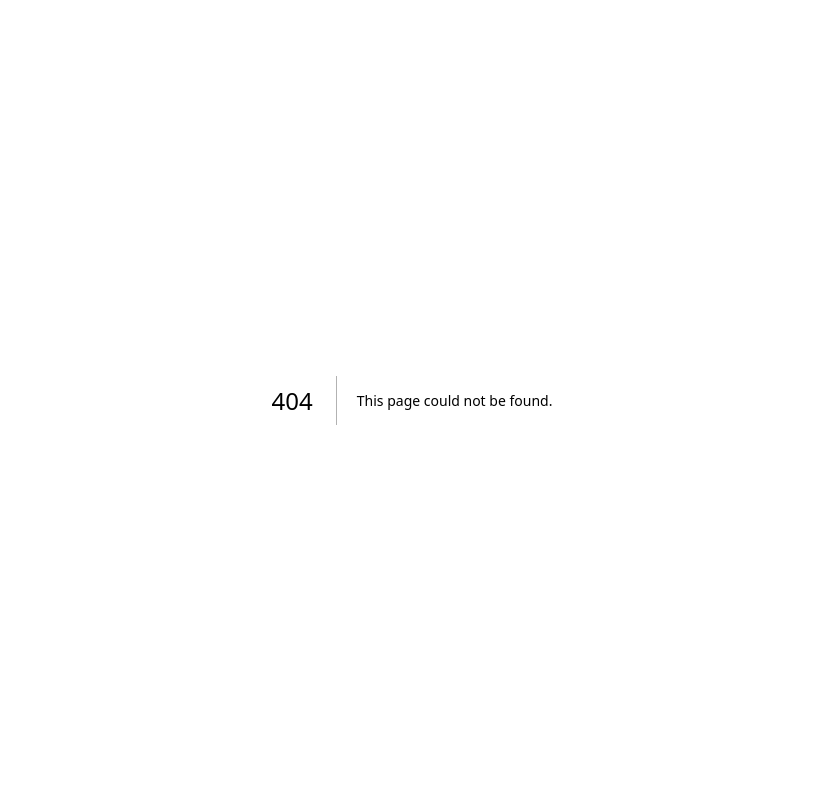
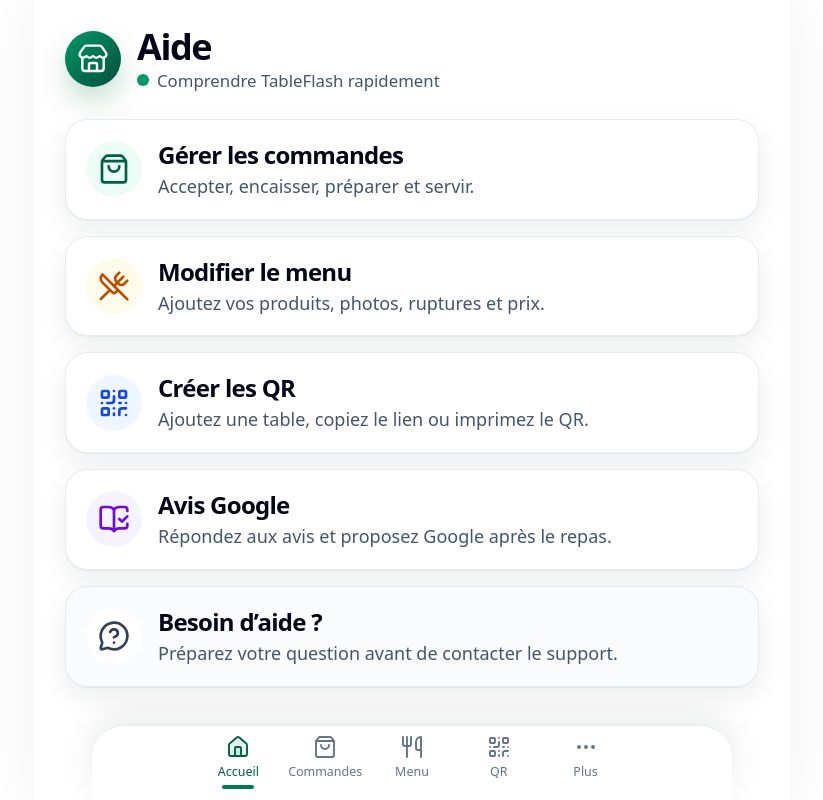
Before and after one commit to Loco66666/tableflash-final, a Next.js app: page /dashboard/help in a window 1280 px wide. Before the commit this address had no page. Shown: the whole page, without its empty margins (228-1051 px from the left). Built offline with nearby package versions, Linux system fonts and the light colour scheme.

Commit message:
Polish Plus cards and add help hub page

```diff
--- /dev/null
+++ b/src/app/dashboard/help/page.tsx
@@ -0,0 +1,66 @@
+import { BookOpenCheck, MessageCircleQuestion, QrCode, ShoppingBag, UtensilsCrossed } from "lucide-react";
+import { AppShell } from "@/components/layout/AppShell";
+import { PageHeader } from "@/components/layout/PageHeader";
+import { SectionCard } from "@/components/ui-custom/SectionCard";
+
+const helpItems = [
+  {
+    title: "Gérer les commandes",
+    subtitle: "Accepter, encaisser, préparer et servir.",
+    icon: ShoppingBag,
+    tone: "bg-emerald-50 text-emerald-800",
+  },
+  {
+    title: "Modifier le menu",
+    subtitle: "Ajoutez vos produits, photos, ruptures et prix.",
+    icon: UtensilsCrossed,
+    tone: "bg-amber-50 text-amber-700",
+  },
+  {
+    title: "Créer les QR",
+    subtitle: "Ajoutez une table, copiez le lien ou imprimez le QR.",
+    icon: QrCode,
+    tone: "bg-blue-50 text-blue-700",
+  },
+  {
+    title: "Avis Google",
+    subtitle: "Répondez aux avis et proposez Google après le repas.",
+    icon: BookOpenCheck,
+    tone: "bg-violet-50 text-violet-700",
+  },
+];
+
+export default function HelpPage() {
+  return (
+    <AppShell>
+      <PageHeader title="Aide" subtitle="Comprendre TableFlash rapidement" />
+
+      <section className="grid min-w-0 grid-cols-1 gap-4" aria-label="Aide TableFlash">
+        {helpItems.map((item) => {
+          const Icon = item.icon;
+          return (
+            <SectionCard key={item.title} className="flex min-h-24 items-center gap-4 p-5">
+              <span className={`grid size-14 shrink-0 place-items-center rounded-full ${item.tone}`}>
+                <Icon className="size-8" aria-hidden="true" />
+              </span>
+              <span className="min-w-0 flex-1">
+                <span className="block text-2xl font-black leading-tight tracking-[-0.03em] text-slate-950">{item.title}</span>
+                <span className="mt-1 block text-lg leading-snug text-slate-600">{item.subtitle}</span>
+              </span>
+            </SectionCard>
+          );
+        })}
+
+        <SectionCard className="flex min-h-24 items-center gap-4 border-slate-200/90 bg-slate-50/80 p-5">
+          <span className="grid size-14 shrink-0 place-items-center rounded-full bg-white text-slate-700">
+            <MessageCircleQuestion className="size-8" aria-hidden="true" />
+          </span>
+          <span className="min-w-0 flex-1">
+            <span className="block text-2xl font-black leading-tight tracking-[-0.03em] text-slate-950">Besoin d’aide ?</span>
+            <span className="mt-1 block text-lg leading-snug text-slate-600">Préparez votre question avant de contacter le support.</span>
+          </span>
+        </SectionCard>
+      </section>
+    </AppShell>
+  );
+}
--- a/src/app/dashboard/more/page.tsx
+++ b/src/app/dashboard/more/page.tsx
@@ -33,6 +33,13 @@ const links: Array<{
     icon: Settings,
     tone: "bg-blue-50 text-blue-700",
   },
+  {
+    href: "/dashboard/help",
+    label: "Aide",
+    subtitle: "Questions fréquentes et support",
+    icon: HelpCircle,
+    tone: "bg-violet-50 text-violet-700",
+  },
 ];
 
 export default function MorePage() {
@@ -60,15 +67,6 @@ export default function MorePage() {
           );
         })}
 
-        <SectionCard className="flex min-h-24 items-center gap-4 border-dashed bg-slate-50/80 p-5 text-slate-700">
-          <span className="grid size-14 shrink-0 place-items-center rounded-full bg-white text-slate-600">
-            <HelpCircle className="size-8" />
-          </span>
-          <span className="min-w-0 flex-1">
-            <span className="block text-2xl font-black leading-tight tracking-[-0.03em] text-slate-950">Aide</span>
-            <span className="mt-1 block text-lg leading-snug text-slate-600">Besoin d’aide ?</span>
-          </span>
-        </SectionCard>
       </section>
     </AppShell>
   );
```
